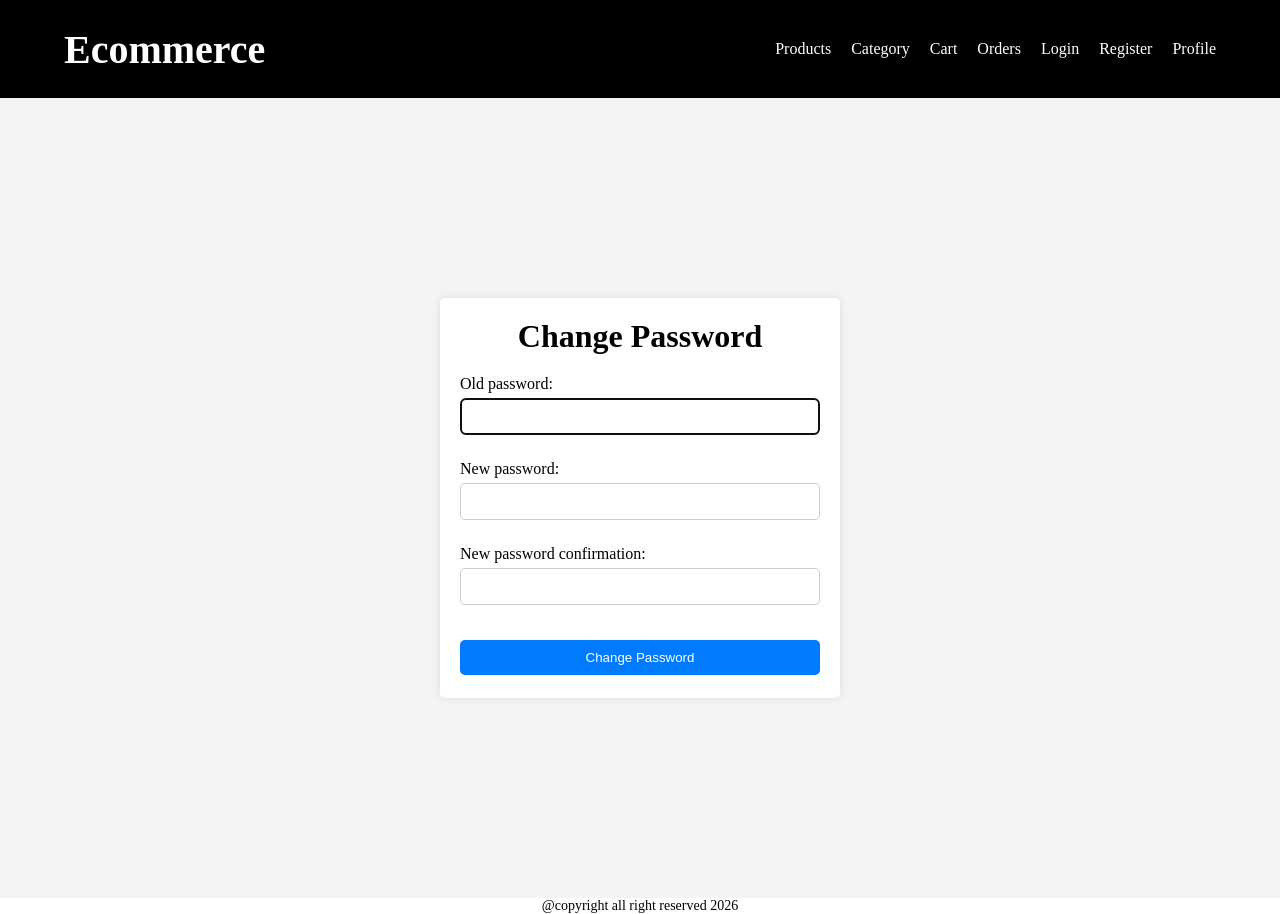
After one commit to Benyameen-cs/Ecommerce-website, a Django app: page /accounts/change-password/ in a window 1280 px wide. The commit adds this page. Run offline with Django 5.2, Linux system fonts and the light colour scheme; a user stored in the database is signed in.

Commit message:
build the password change functionality using django build in PasswordChangeForm

```diff
--- a/apps/accounts/urls.py
+++ b/apps/accounts/urls.py
@@ -9,4 +9,5 @@ urlpatterns = [
     path('login/' , views.login , name='login'),
     path('logout/' , views.logout , name='logout'),
     path('register/' , views.register , name='register'),
+    path('change-password/' , views.change_password , name='change_password'),
 ]
--- a/apps/accounts/views.py
+++ b/apps/accounts/views.py
@@ -4,7 +4,9 @@ from .forms import RegistrationForm , LoginForm
 from .models import Customer
 from django.contrib import messages
 from django.contrib.auth import authenticate , login as auth_login , logout as auth_logout
-
+from django.contrib.auth.forms import PasswordChangeForm
+from django.contrib.auth import update_session_auth_hash
+from django.contrib.auth.decorators import login_required
 # Create your views here.
 
 def register(req):
@@ -51,15 +53,28 @@ def login(req):
 
     return render(req , 'accounts/login.html' , {'form' : form})
 
-
+@login_required
 def logout(req):
     if req.method == 'POST':
         auth_logout(req)
         messages.success(req , 'logout successful')
         return redirect('home')
 
+@login_required
+def change_password(req):
+    if req.method == 'POST':
+        form = PasswordChangeForm(req.user , req.POST)
+        if form.is_valid():
+            user = form.save()
+            update_session_auth_hash(req , user)
+            messages.success(req , 'password change successful')
+            return redirect('profile')
+    else:
+        form = PasswordChangeForm(req.user)
+    return render(req , 'accounts/change_password.html' , {'form' : form})
 
 
+@login_required
 def profile(req):
     context = {
         'user' : {
--- a/static/CSS/accounts.css
+++ b/static/CSS/accounts.css
@@ -106,6 +106,55 @@
     background-color: #218838;
 }
 
+
+.change-password-main{
+    height: 100vh;
+    background-color: #f4f4f4;
+    display: flex;
+    justify-content: center;
+    align-items: center;
+}
+
+.change-password-container{
+    min-width: 400px;
+    min-height: 25rem;
+    background-color: #fff;
+    padding: 20px;
+    border-radius: 5px;
+    box-shadow: 0 0 10px rgba(0, 0, 0, 0.1);
+}
+
+.change-password-container h1{
+    text-align: center;
+    margin-bottom: 20px;
+}
+
+.change-password-container label {
+    display: block;
+    margin-bottom: 5px;
+}
+
+.change-password-container input{
+    width: 100%;
+    padding: 10px;
+    margin-bottom: 25px;
+    border: 1px solid #ccc;
+    border-radius: 5px;
+    gap: 10px;
+
+}
+.change-password-container button[type="submit"] {
+    width: 100%;
+    padding: 10px;
+    background-color: #007bff;
+    color: #fff;
+    border: none;
+    border-radius: 5px;
+    cursor: pointer;
+    margin-top: 10px;
+}
+
+
 /* Profile Styles */
 .profile-main {
     background-color: #f4f4f4;
@@ -165,9 +214,14 @@
     margin-left: 10px;
     margin-top: 10px;
 }
+.profile-actions{
+    display: flex;
+    flex-direction: row;
+    margin-top: 20px;
+}
 
 .profile-info .logout-btn{
-    width: 30%;
+    width: 4.5rem;
     padding: 10px;
     background-color: #dc3545;
     color: #fff;
@@ -180,6 +234,22 @@
 .profile-info .logout-btn:hover{
     background-color: #c82333;
 }
+
+.profile-info .change-password-btn{
+    width: 10.5rem;
+    padding: 10px;
+    background-color: #007bff;
+    color: #fff;
+    border: none;
+    border-radius: 5px;
+    cursor: pointer;
+    margin-left: 10px;
+}
+
+.profile-info .change-password-btn:hover{
+    background-color: #0056b3;
+}
+
 .order-sections{
     padding: 5% 5%;
     display: flex;
--- /dev/null
+++ b/templates/accounts/change_password.html
@@ -0,0 +1,26 @@
+{% extends 'base.html' %}
+
+{% load static %}
+
+{% block title %}
+    <title>Change Password</title>
+{% endblock %}
+
+{% block link %}
+    <link rel="stylesheet" href="{% static 'CSS/accounts.css' %}">
+{% endblock %}
+
+{% block content %}
+    <main class="change-password-main">
+        <div class="change-password-container">
+            <h1>Change Password</h1>
+            <form method="post" action="{% url 'change_password' %}">
+                {% csrf_token %}
+                {{ form.old_password.label_tag }} {{ form.old_password }} {{ form.old_password.errors }}
+                {{ form.new_password1.label_tag }} {{ form.new_password1 }} {{ form.new_password1.errors }}
+                {{ form.new_password2.label_tag }} {{ form.new_password2 }} {{ form.new_password2.errors }}
+                <button class='change-password-btn' type="submit">Change Password</button>
+            </form>
+        </div>
+    </main>
+{% endblock %}
```
Also changed, not shown: templates/accounts/profile.html (+16 -9 lines), db.sqlite3.
